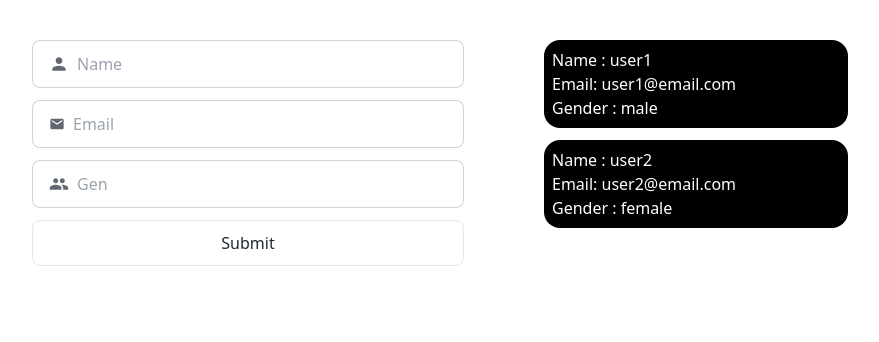
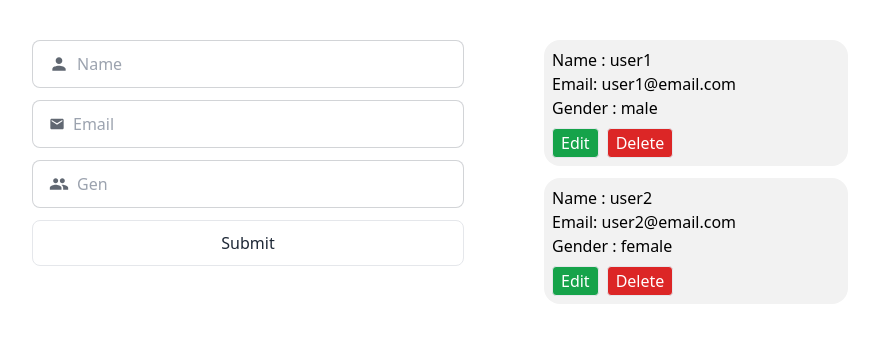
Before and after one commit to Isaac-8080/react-users, a React (Vite) app: page / in a window 1280 px wide. Shown: the top 342 px of the page, without its empty margins (200-1079 px from the left). Built offline with nearby package versions, Linux system fonts and the light colour scheme.

Commit message:
edit feature added

```diff
--- a/src/components/Users.jsx
+++ b/src/components/Users.jsx
@@ -1,21 +1,84 @@
 import React from 'react'
 import {v4 as uuid} from 'uuid';
+import { MdEmail, MdPerson, MdGroup, MdClose } from 'react-icons/md'
+import { useState } from 'react';
 
 
 const Users = (props) => {
+
+  const [name, setName] = useState(props.users.name)
+  const [email, setEmail] = useState(props.users.email)
+  const [gen, setGen] = useState(props.users.gen)
+
+
+  const handleName = (e) => {
+    setName(e.target.value)
+  }
+
+  const handleEmail = (e) => {
+    setEmail(e.target.value)
+  }
+
+  const handleGen = (e) => {
+    setGen(e.target.value)
+  }
+
 
   return (
     <>
       <div className='flex flex-col gap-3 p-10 w-[30%]'>
         {
         props.users.map(user => (
-          <div className='bg-black text-white p-2 rounded-2xl' key={uuid()}>
+          <div className='text-black bg-[#F2F2F2] p-2 rounded-2xl' key={uuid()}>
             <span>{`Name : ${user.name}`}</span><br />
             <span>{`Email: ${user.email}`}</span><br />
             <span>{`Gender : ${user.gen}`}</span>
+            <div className='flex gap-2 mt-2'>
+              <button className="bt border px-2 py-0.5 bg-green-600 text-white rounded" onClick={()=>document.getElementById('my_modal_1').showModal()}>Edit</button>
+              <button className="bt border px-2 py-0.5 bg-red-600 text-white rounded">Delete</button>
+            </div>
           </div>
         ))
         }
+
+        {/* Open the modal using document.getElementById('ID').showModal() method */}
+        <dialog id="my_modal_1" className="modal">
+          <div className="modal-box">
+            <h3 className="font-bold text-lg">Update!</h3>
+            <div className="modal-action">
+              <form method="dialog" className='flex flex-col gap-3 w-[100%]'>
+
+                {/* if there is a button in form, it will close the modal */}
+                <button className='btn bg-transparent hover:bg-transparent w-fit absolute top-3 right-3 border-0 p-2'>
+                  <MdClose className='bt' />
+                </button>
+
+                <label className="input input-bordered flex items-center gap-2">
+                  <MdPerson className="h-5 w-5 opacity-70" />
+                  <input type="text" value={name} onChange={handleName} className="grow" placeholder="Name" />
+                </label>
+
+                <label className="input input-bordered flex items-center gap-2">
+                  <MdEmail className="h-4 w-4 opacity-70" />
+                  <input type="text" value={email} onChange={handleEmail} className="grow" placeholder="Email" />
+                </label>
+
+                <label className="input input-bordered flex items-center gap-2">
+                  <MdGroup className="h-5 w-5 opacity-70" />
+                  <input type="text" value={gen} onChange={handleGen} className="grow" placeholder="Gen" />
+                </label>
+
+                <div className='flex justify-items-end gap-3'>
+
+                  <input type="submit" value="Update" className="border p-2.5 rounded-lg hover:bg-black hover:text-white transition-all duration-150 ease-in-out cursor-pointer" />
+
+                </div>
+
+              </form>
+            </div>
+          </div>
+        </dialog>
+
       </div>
     </>
   )
```
Also changed, not shown: 1 other file (tests, documents, lock files or other folders).
